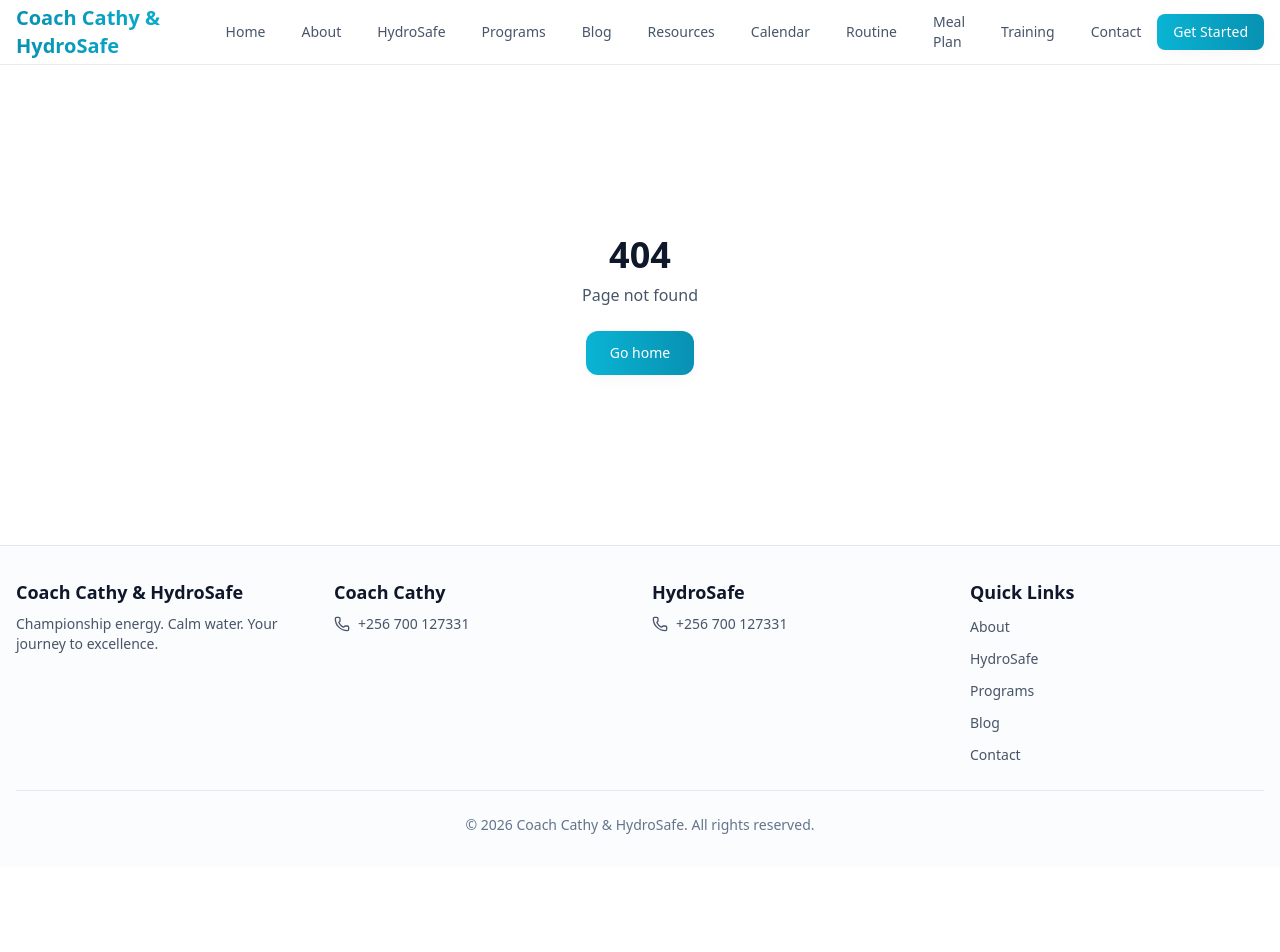
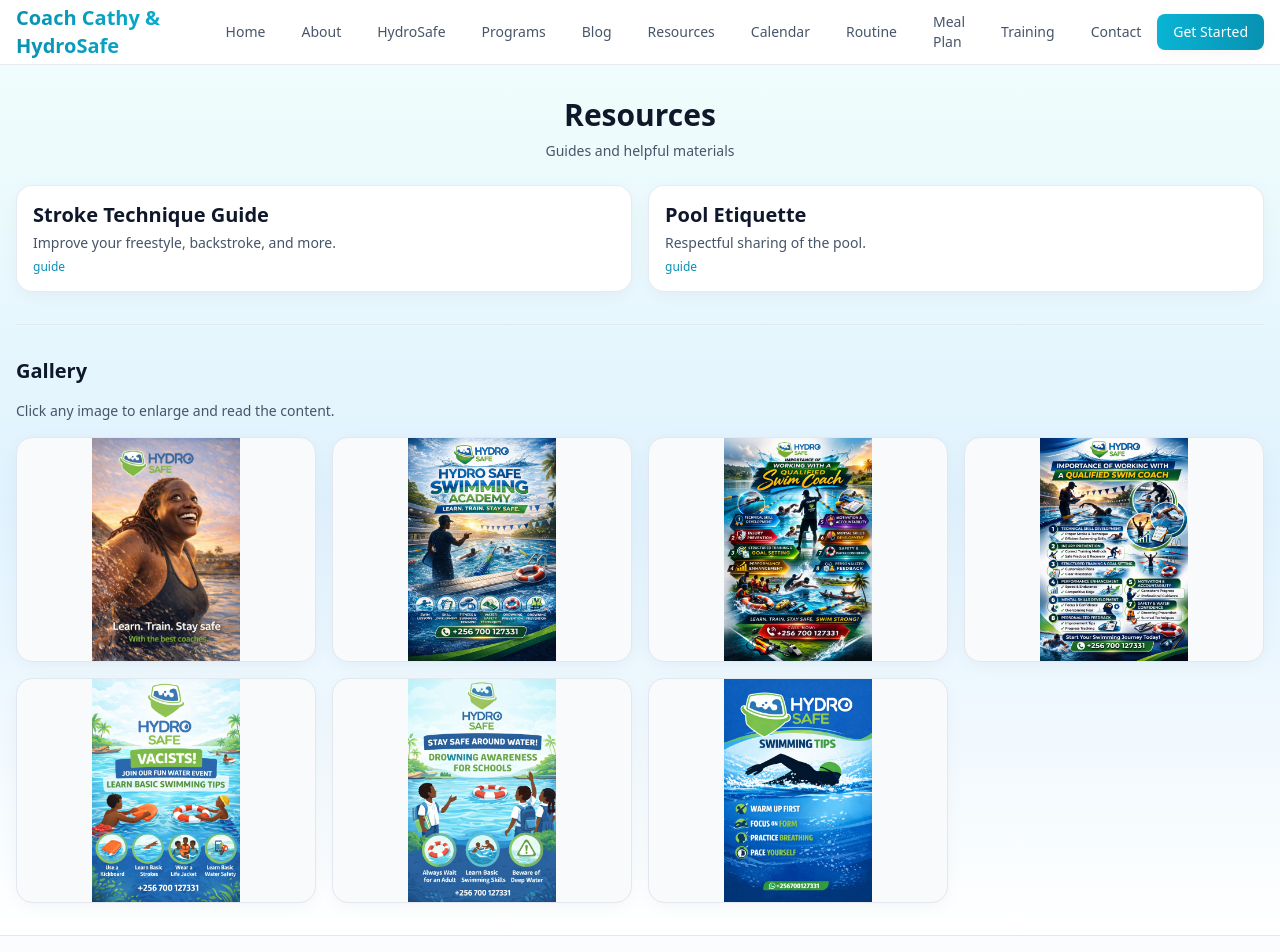
Before and after one commit to jkaweesi22/coachcathyandHydrosafe, a Next.js app: page /coachcathyandHydrosafe/resources in a window 1280 px wide. Before the commit this address had no page. Shown: the top 952 px of the page. Before the commit the page ends 867 px from the top, so only its background shows below. Built offline with nearby package versions, Linux system fonts and the light colour scheme.

Commit message:
update configs

```diff
--- a/next.config.ts
+++ b/next.config.ts
@@ -1,6 +1,8 @@
-/** @type {import('next').NextConfig} */
+const repoName = "coachcathyandHydrosafe";
+
 const nextConfig = {
   output: "export",
+  basePath: `/${repoName}`,
   images: {
     unoptimized: true,
   },
--- a/src/components/resources/ResourceGallery.tsx
+++ b/src/components/resources/ResourceGallery.tsx
@@ -6,13 +6,13 @@ import { X } from "lucide-react";
 import { imgPath } from "@/lib/constants";
 
 const RESOURCE_IMAGES = [
-  "/images/resource1.jpg",
-  "/images/resource2.jpg",
-  "/images/resource3.jpg",
-  "/images/resource4.jpg",
-  "/images/resource5.jpg",
-  "/images/resource6.jpg",
-  "/images/resource7.jpg",
+  imgPath("/images/resource1.jpg"),
+  imgPath("/images/resource2.jpg"),
+  imgPath("/images/resource3.jpg"),
+  imgPath("/images/resource4.jpg"),
+  imgPath("/images/resource5.jpg"),
+  imgPath("/images/resource6.jpg"),
+  imgPath("/images/resource7.jpg"),
 ];
 export function ResourceGallery() {
   const [openImage, setOpenImage] = useState<string | null>(null);
```
